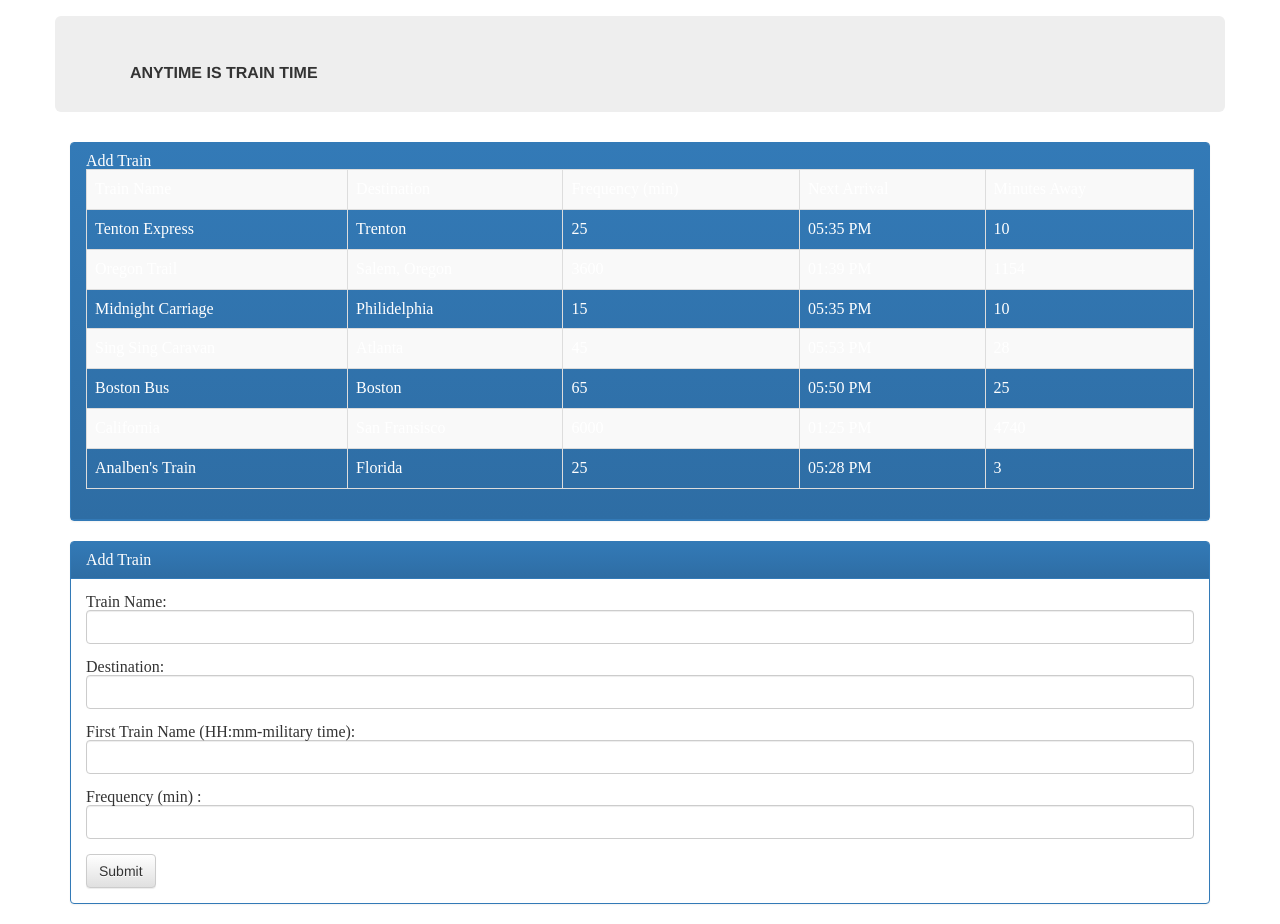
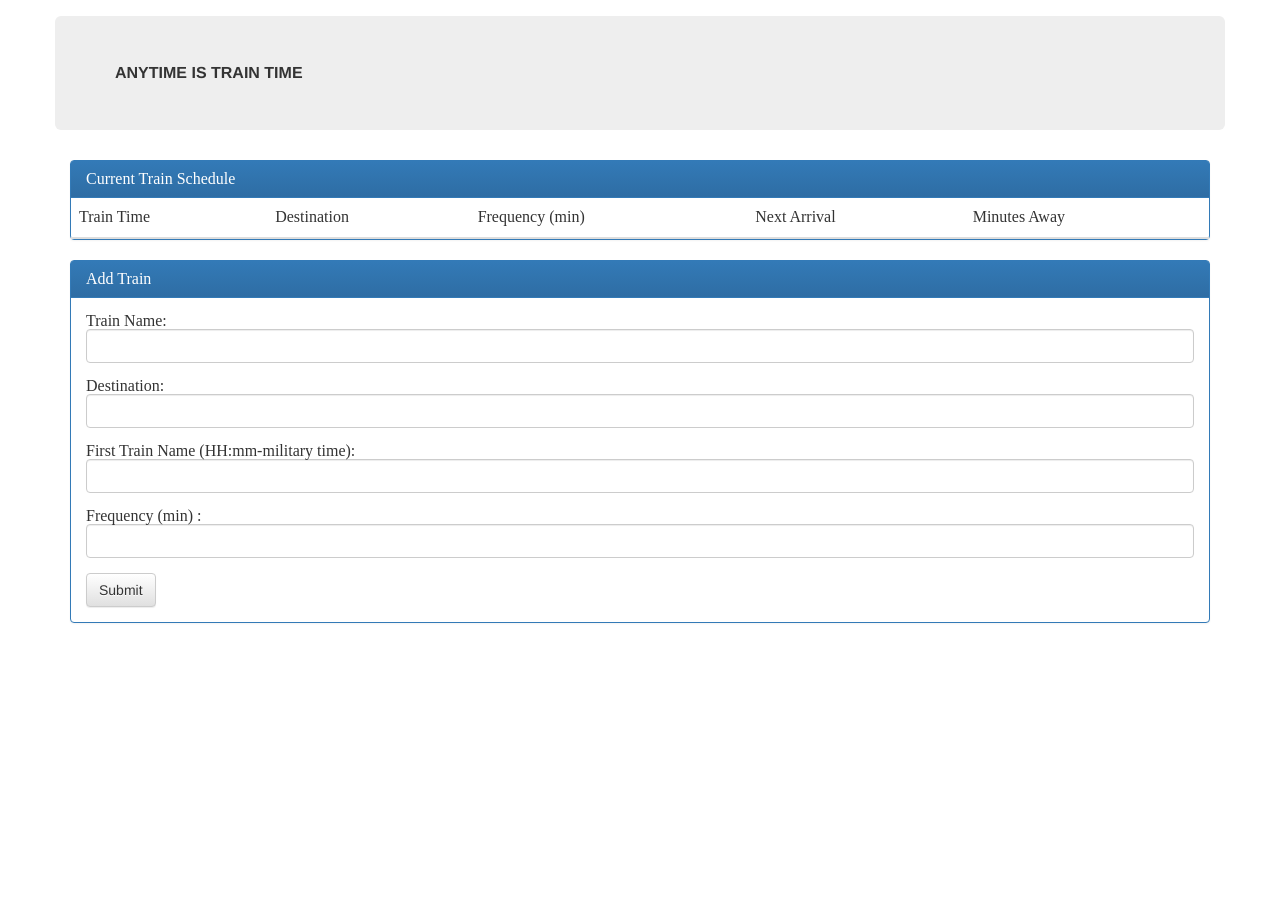
Before and after one commit to JSandersius/TrainScheduler, a plain HTML site: page index.html in a window 1280 px wide. After the commit the page ends 800 px from the top, so only its background shows below. Drawn offline with nearby package versions, Linux system fonts and the light colour scheme.

Commit message:
still ned to work on JS

```diff
--- a/index.html
+++ b/index.html
@@ -21,175 +21,36 @@
 
    <br>
 <div class="container">
+
     <div class="row">
         <div class="jumbotron">
-            <div class="col-lg-12 col-md-12 col-sm-12 col-xs-12">
             <div id=mainTitle>
                     <hi class="display-3"> ANYTIME IS TRAIN TIME </hi>
-                </div>
                 </div>
             </div>
      </div>
 
 
 	<div class="panel panel-primary">
-		<div class="panel-heading">
-                <h3 class="panel-title">Add Train</h3>
-		<div class="row">
-			<div class="col-lg-12">
-				<div id="mainTable">
-					<table class="table table-bordered table-hover table-striped">
-
+    	<div class="panel-heading">Current Train Schedule</div>
+   			 <table class="table">
+        <thead>
             <tr>
-				<th>
-					Train Name
-				</th>
-				<th>
-					Destination
-				</th>
-				<th>
-					Frequency (min)
-				</th>
-				<th>
-					Next Arrival
-				</th>
-				<th>
-					Minutes Away
-				</th>
+                <th>Train Time</th>
+                <th>Destination</th>
+                <th>Frequency (min)</th>
+                <th>Next Arrival</th>
+                <th>Minutes Away</th>
             </tr>
-
-				<tr>
-				<th>
-					Tenton Express
-				</th>
-				<th>
-					Trenton
-				</th>
-				<th>
-					25
-				</th>
-				<th>
-					05:35 PM
-				</th>
-				<th>
-					10
-				</th>
-				</tr>
-
-				<tr>
-				<th>
-					Oregon Trail
-				</th>
-				<th>
-					Salem, Oregon
-				</th>
-				<th>
-					3600
-				</th>
-				<th>
-					01:39 PM
-				</th>
-				<th>
-					1154
-				</th>
-				</tr>
-
-				<tr>
-				<th>
-					Midnight Carriage
-				</th>
-				<th>
-					Philidelphia
-				</th>
-				<th>
-					15
-				</th>
-				<th>
-					05:35 PM
-				</th>
-				<th>
-					10
-				</th>
-				</tr>
-
-				<tr>
-				<th>
-					Sing Sing Caravan
-				</th>
-				<th>
-					Atlanta
-				</th>
-				<th>
-					45
-				</th>
-				<th>
-					05:53 PM
-				</th>
-				<th>
-					28
-				</th>
-				</tr>
-
-				<tr>
-				<th>
-					Boston Bus
-				</th>
-				<th>
-					Boston
-				</th>
-				<th>
-					65
-				</th>
-				<th>
-					05:50 PM
-				</th>
-				<th>
-					25
-				</th>
-				</tr>
-
-				<tr>
-				<th>
-					California
-				</th>
-				<th>
-					San Fransisco
-				</th>
-				<th>
-					6000
-				</th>
-				<th>
-					01:25 PM
-				</th>
-				<th>
-					4740
-				</th>
-				</tr>
-
-				<tr>
-				<th>
-					Analben's Train
-				</th>
-				<th>
-					Florida
-				</th>
-				<th>
-					25
-				</th>
-				<th>
-					05:28 PM
-				</th>
-				<th>
-					3
-				</th>
-				</tr>
-
+        </thead>
+        <tbody>
+        </tbody>
     		</table>
 	</div>
-			</div>
-		</div>
-	</div>
-</div>
+
+
+
+
 
 
    	<div class="row">
@@ -228,8 +89,19 @@
 </div>
 
 
-
-
+<script src="https://www.gstatic.com/firebasejs/4.8.0/firebase.js"></script>
+<script>
+  // Initialize Firebase
+  var config = {
+    apiKey: "AIzaSyBYltZXizyObYLLWWh5NR8G3mFM8sC8beM",
+    authDomain: "trainschedulerapp-7fcda.firebaseapp.com",
+    databaseURL: "https://trainschedulerapp-7fcda.firebaseio.com",
+    projectId: "trainschedulerapp-7fcda",
+    storageBucket: "",
+    messagingSenderId: "37426505713"
+  };
+  firebase.initializeApp(config);
+</script>
 
 
 <!-- Latest compiled and minified JavaScript -->
```
Lines whose indentation alone changed are shown as unchanged.
